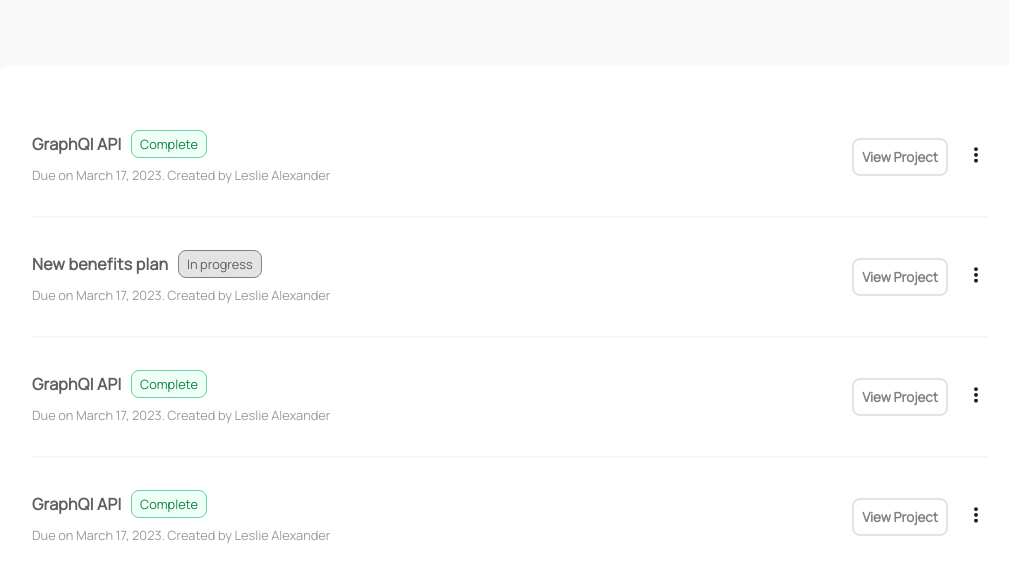
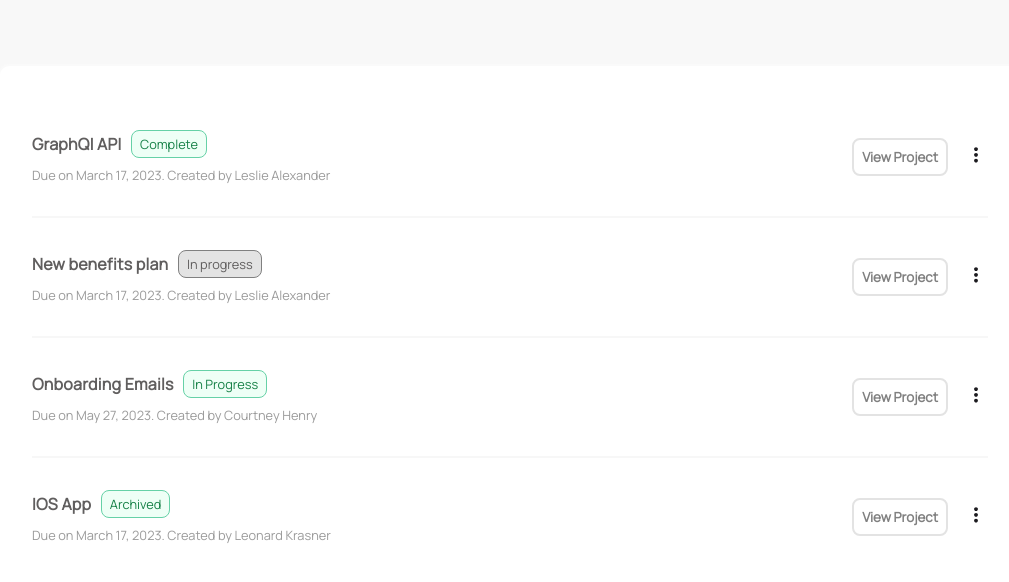
Before and after one commit to Adebimpe-Lamidi/Tailwind-adebimpe-component, a plain HTML site: page index.html in a window 1280 px wide. Shown: the whole page, without its empty margins (130-1139 px from the left). Drawn offline with Linux system fonts and the light colour scheme.

Commit message:
second version

```diff
--- a/index.html
+++ b/index.html
@@ -85,18 +85,18 @@
         <div class="left-list-container">
             <div class="list-title-section">
                 <div class="title-container">
-                    <h1>GraphQI API</h1>
+                    <h1>Onboarding Emails</h1>
                 </div>
 
                 <div class="small-button-container">
-                    <p>Complete</p>
+                    <p>In Progress</p>
                 </div>
 
             </div>
 
             <div class="bottom-left-content">
                 <div class="bottom-card-text">
-                    <p>Due on March 17, 2023. Created by Leslie Alexander</p>
+                    <p>Due on May 27, 2023. Created by Courtney Henry</p>
                 </div>
             </div>
 
@@ -120,18 +120,18 @@
         <div class="left-list-container">
             <div class="list-title-section">
                 <div class="title-container">
-                    <h1>GraphQI API</h1>
+                    <h1>IOS App</h1>
                 </div>
 
                 <div class="small-button-container">
-                    <p>Complete</p>
+                    <p>Archived</p>
                 </div>
 
             </div>
 
             <div class="bottom-left-content">
                 <div class="bottom-card-text">
-                    <p>Due on March 17, 2023. Created by Leslie Alexander</p>
+                    <p>Due on March 17, 2023. Created by Leonard Krasner</p>
                 </div>
             </div>
 
```
